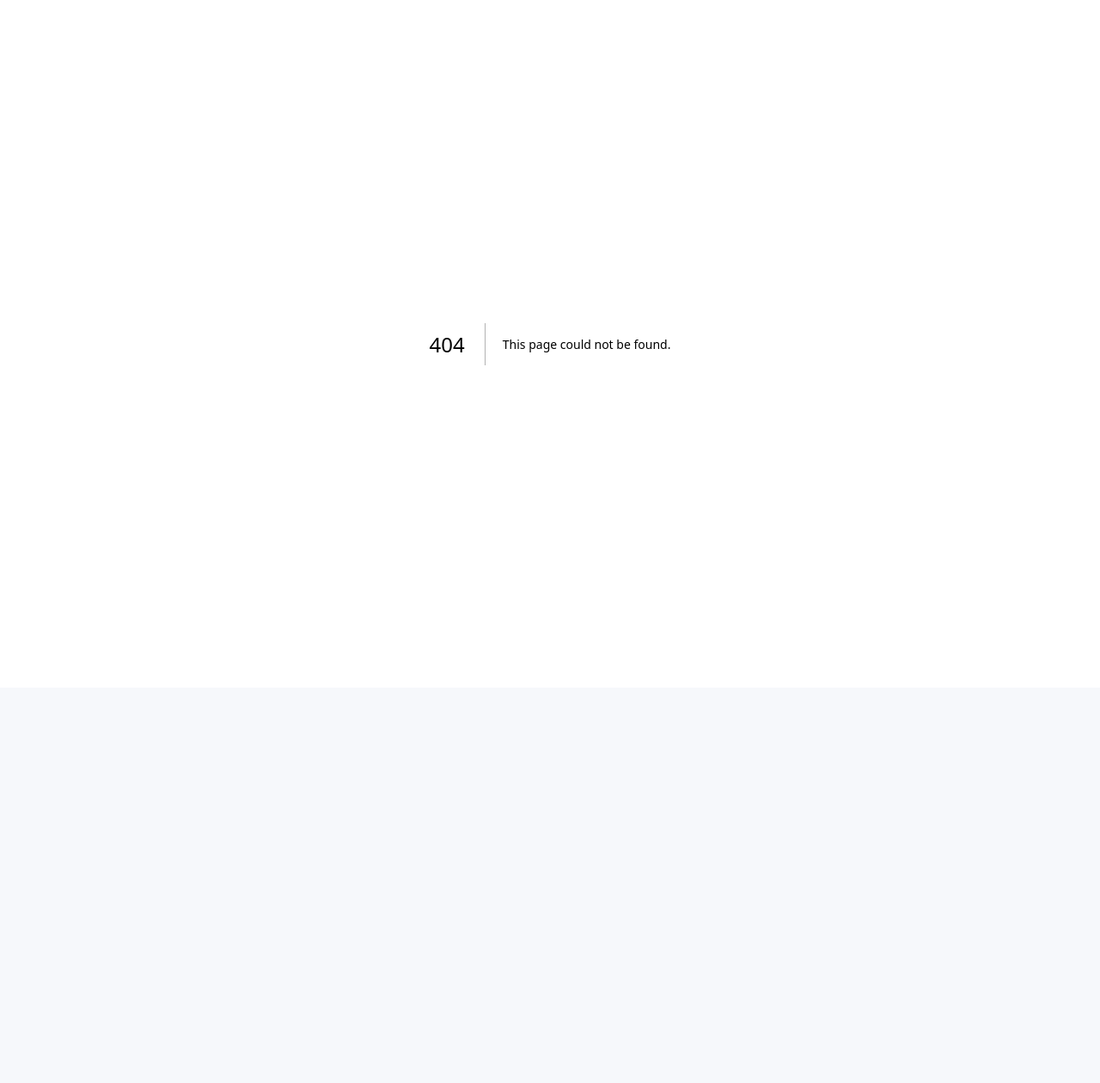
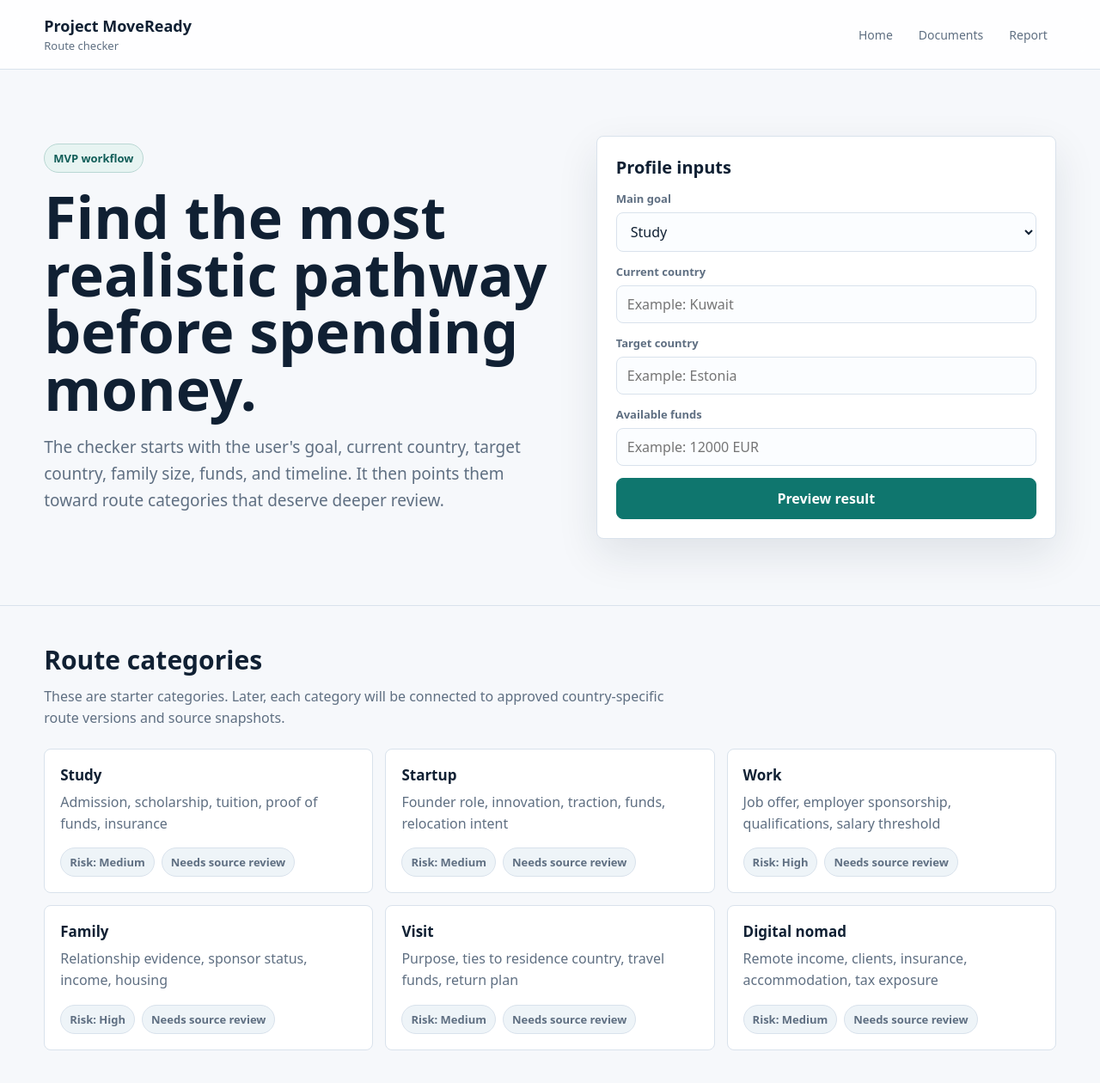
Before and after one commit to SirBM201/SirBM201-moveready-frontend, a Next.js app: page /route-checker in a window 1280 px wide. Before the commit this address had no page. Shown: the top 1260 px of the page at 86% size. Before the commit the page ends 800 px from the top, so only its background shows below. Built offline with nearby package versions, Linux system fonts and the light colour scheme.

Commit message:
Add route checker page

```diff
--- /dev/null
+++ b/app/route-checker/page.tsx
@@ -0,0 +1,49 @@
+const routeOptions = [
+  { title: "Study", fit: "Admission, scholarship, tuition, proof of funds, insurance", risk: "Medium" },
+  { title: "Startup", fit: "Founder role, innovation, traction, funds, relocation intent", risk: "Medium" },
+  { title: "Work", fit: "Job offer, employer sponsorship, qualifications, salary threshold", risk: "High" },
+  { title: "Family", fit: "Relationship evidence, sponsor status, income, housing", risk: "High" },
+  { title: "Visit", fit: "Purpose, ties to residence country, travel funds, return plan", risk: "Medium" },
+  { title: "Digital nomad", fit: "Remote income, clients, insurance, accommodation, tax exposure", risk: "Medium" },
+];
+
+export default function RouteCheckerPage() {
+  return (
+    <main className="page-shell">
+      <header className="topbar">
+        <a className="brand" href="/"><strong>Project MoveReady</strong><span>Route checker</span></a>
+        <nav className="nav"><a href="/">Home</a><a href="/document-checklist">Documents</a><a href="/report-preview">Report</a></nav>
+      </header>
+      <section className="hero-band">
+        <div className="hero-copy">
+          <span className="eyebrow">MVP workflow</span>
+          <h1>Find the most realistic pathway before spending money.</h1>
+          <p className="lede">The checker starts with the user's goal, current country, target country, family size, funds, and timeline. It then points them toward route categories that deserve deeper review.</p>
+        </div>
+        <aside className="workflow-panel">
+          <h2>Profile inputs</h2>
+          <div className="form-grid">
+            <div className="field"><label>Main goal</label><select defaultValue="startup"><option>Study</option><option>Startup</option><option>Work</option><option>Family</option><option>Visit</option></select></div>
+            <div className="field"><label>Current country</label><input placeholder="Example: Kuwait" /></div>
+            <div className="field"><label>Target country</label><input placeholder="Example: Estonia" /></div>
+            <div className="field"><label>Available funds</label><input placeholder="Example: 12000 EUR" /></div>
+            <a className="btn primary" href="/report-preview">Preview result</a>
+          </div>
+        </aside>
+      </section>
+      <section className="section">
+        <h2>Route categories</h2>
+        <p className="section-intro">These are starter categories. Later, each category will be connected to approved country-specific route versions and source snapshots.</p>
+        <div className="grid">
+          {routeOptions.map((route) => (
+            <article className="card" key={route.title}>
+              <h3>{route.title}</h3>
+              <p>{route.fit}</p>
+              <div className="badge-row"><span className="badge">Risk: {route.risk}</span><span className="badge">Needs source review</span></div>
+            </article>
+          ))}
+        </div>
+      </section>
+    </main>
+  );
+}
```
